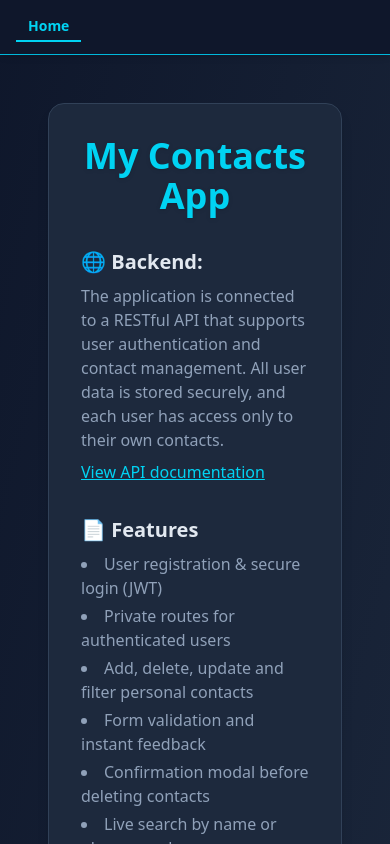
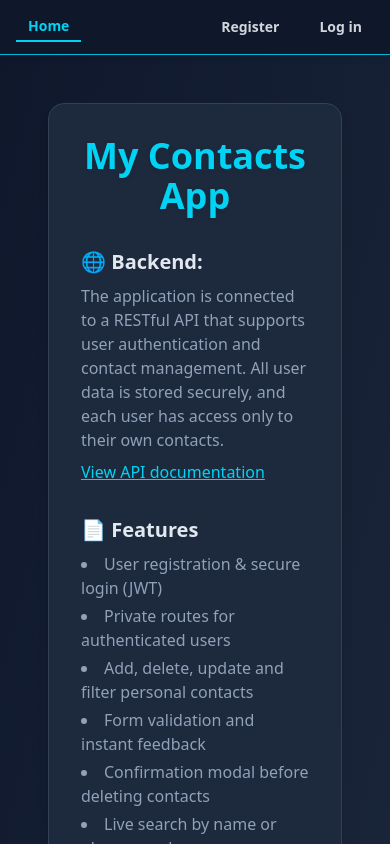
Before and after one commit to Evgeniya-Tishakova/goit-react-hw-08, a React (Vite) app: page / in a window 390 px wide. Shown: the top 844 px of the page. Built offline with nearby package versions, Linux system fonts and the light colour scheme.

Commit message:
Fix: styles

```diff
--- a/src/components/AppBar/AppBar.jsx
+++ b/src/components/AppBar/AppBar.jsx
@@ -15,7 +15,7 @@ export default function AppBar() {
       </div>
 
       {/* User/Auth section */}
-      <div className="hidden md:flex items-center space-x-4">
+      <div className="md:flex items-center space-x-4">
         {isLoggedIn ? <UserMenu /> : <AuthNav />}
       </div>
     </header>
```
